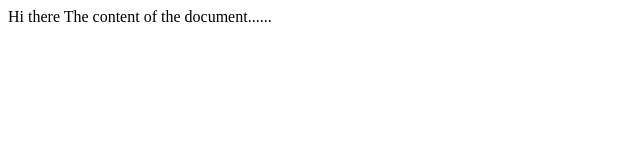
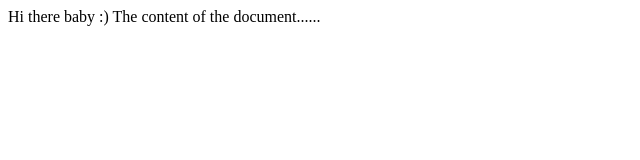
Before and after one commit to farshidfarnia/open-cv, a plain HTML site: page index.html in a window 1280 px wide. Shown: the full height of the page, 0-640 px from the left. Drawn offline with Linux system fonts and the light colour scheme.

Commit message:
added baby to the index.html

```diff
--- a/index.html
+++ b/index.html
@@ -5,7 +5,7 @@
     </head>
 
 <body>
-    Hi there
+    Hi there baby :)
     The content of the document......
 </body>
 
```
